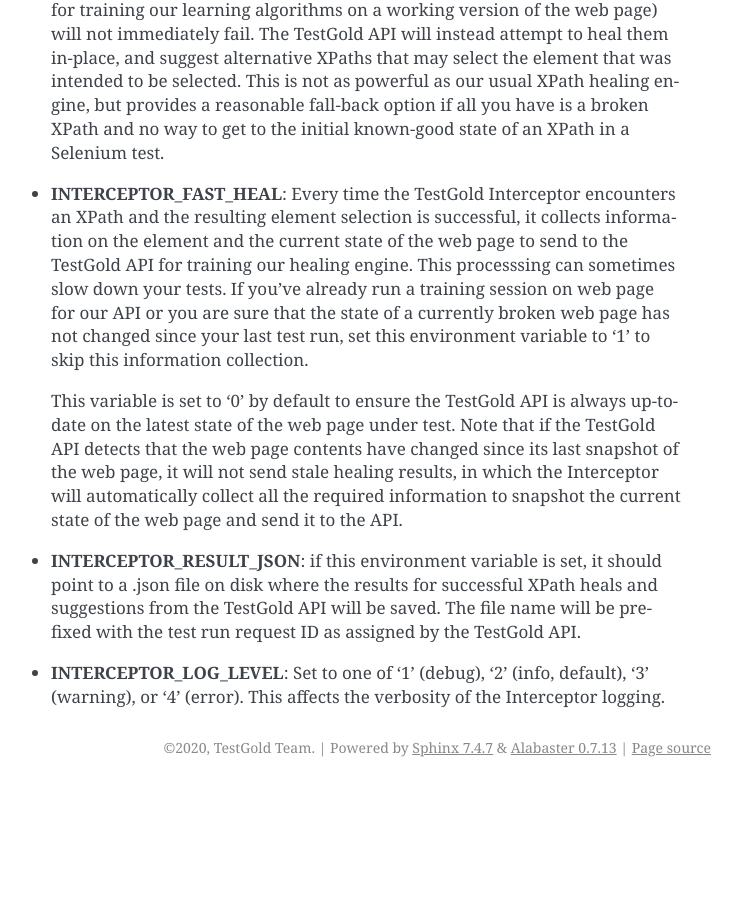
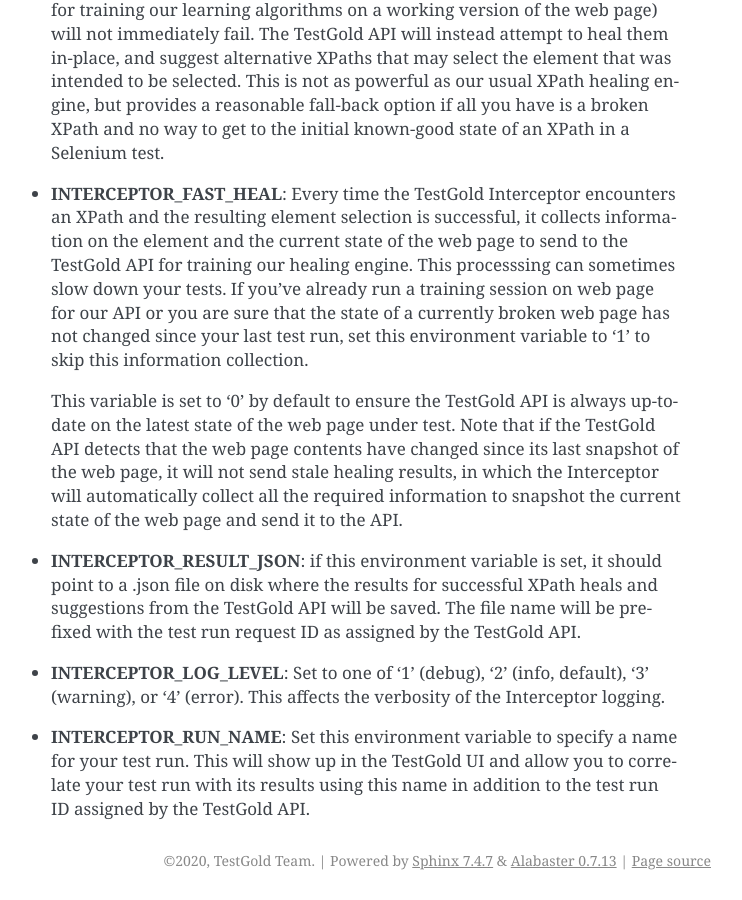
Before and after one commit to aichemydev/testgold, a Sphinx documentation site: the page built from docs/externaluse.rst, in a window 1280 px wide and 900 px high, scrolled down 1922 px. Shown: the whole window, without its empty margins (399-1141 px from the left). Built offline with Sphinx 7.4.7, drawn with Linux system fonts in a browser that asks for light colours; before the commit the page ends 2709 px from its top, so only the background shows below that.

Commit message:
externaluse: dd INTERCEPTOR_RUN_NAME env var

```diff
--- a/docs/externaluse.rst
+++ b/docs/externaluse.rst
@@ -101,3 +101,8 @@
 - **INTERCEPTOR_LOG_LEVEL**: Set to one of '1' (debug), '2' (info, default), '3'
   (warning), or '4' (error). This affects the verbosity of the Interceptor
   logging.
+
+- **INTERCEPTOR_RUN_NAME**: Set this environment variable to specify a name for
+  your test run. This will show up in the TestGold UI and allow you to correlate
+  your test run with its results using this name in addition to the test run ID
+  assigned by the TestGold API.
```
